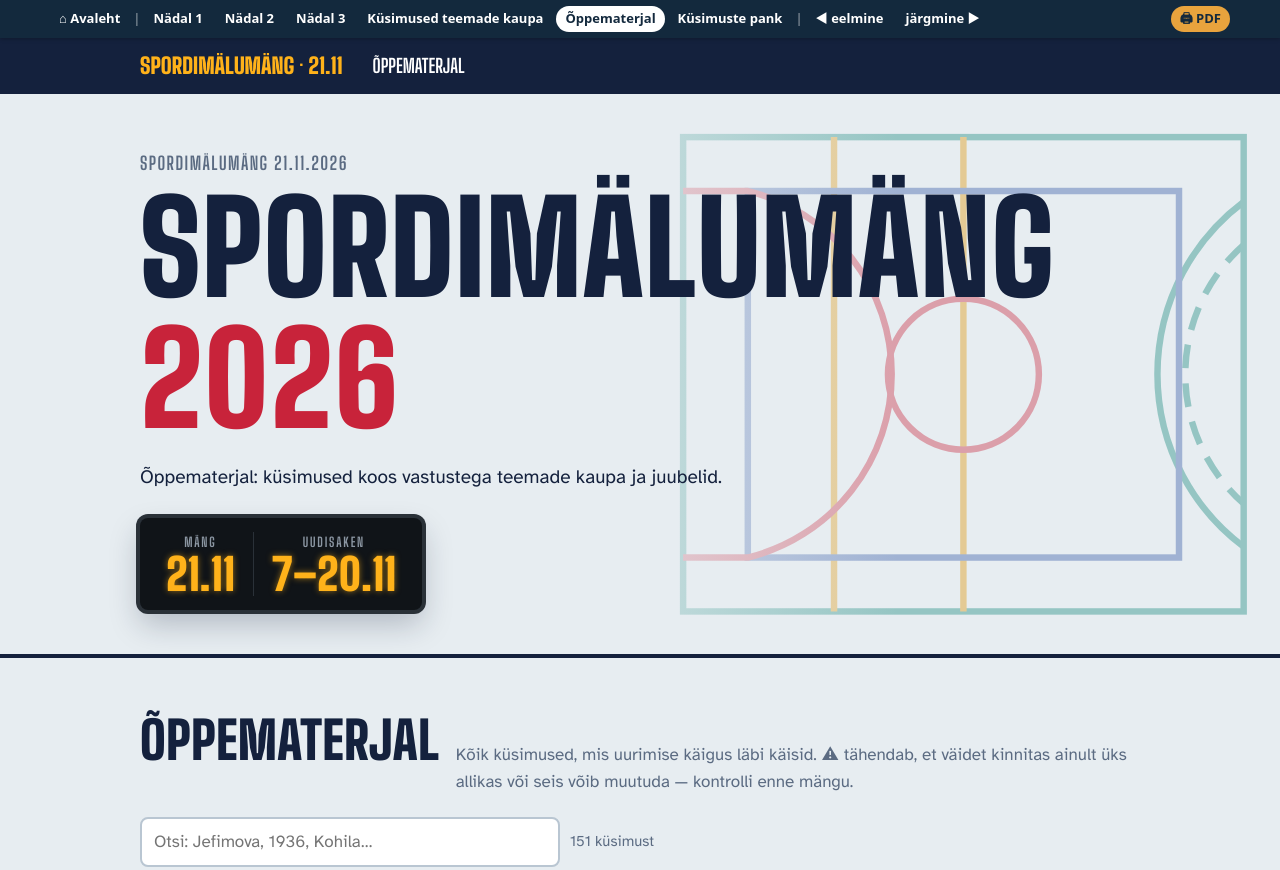
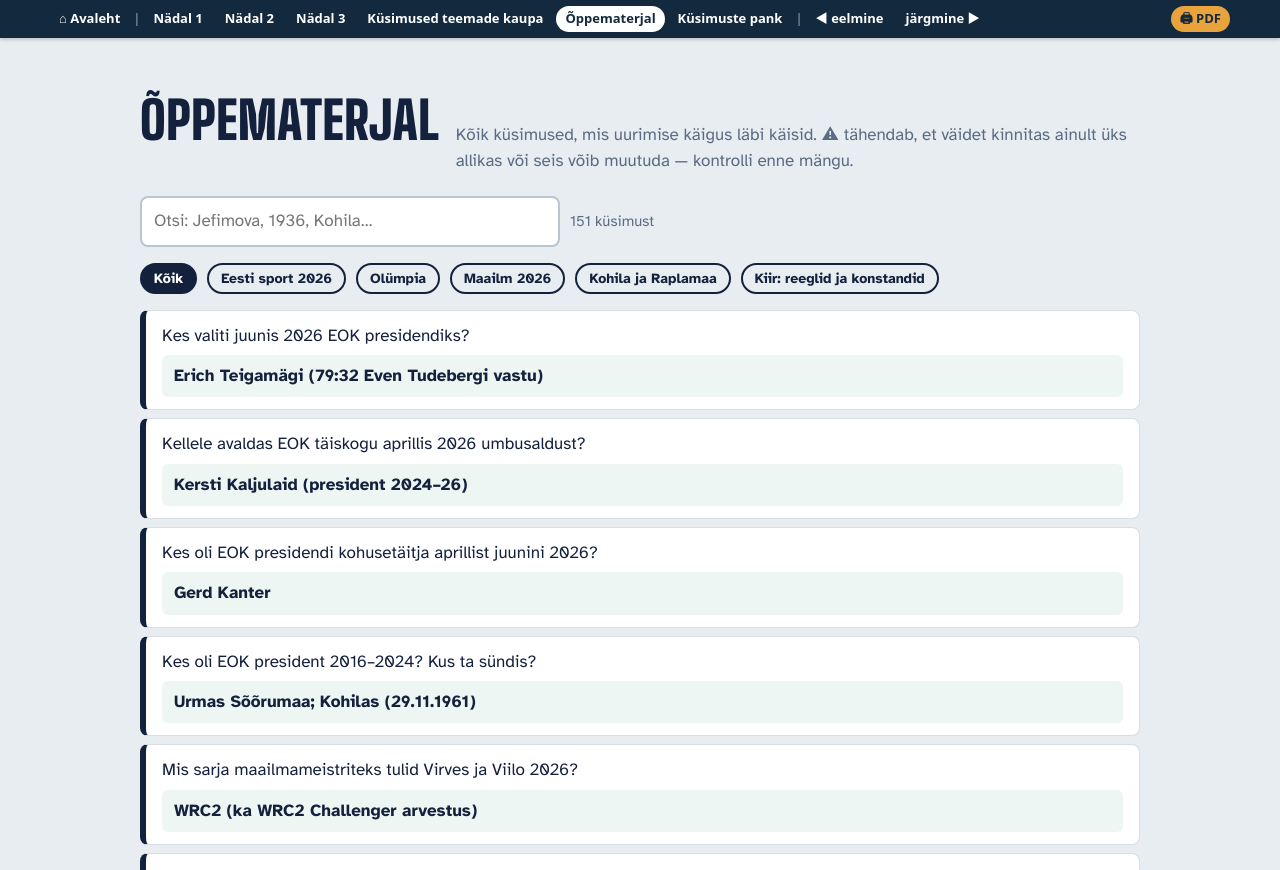
Before and after one commit to r1ek/malumang-2026, a plain HTML site: page oppematerjal.html in a window 1280 px wide. Shown: the top 870 px of the page. Drawn offline with Linux system fonts and the light colour scheme.

Commit message:
Õppematerjali päis eemaldatud

```diff
--- a/oppematerjal.html
+++ b/oppematerjal.html
@@ -168,37 +168,6 @@ function cur(){var c=document.querySelector('.mmnav-cur');if(c&&c.parentNode.scr
 if(document.readyState==='loading')document.addEventListener('DOMContentLoaded',function(){fix();cur();openHash();});else{fix();cur();openHash();}
 window.addEventListener('load',fix);window.addEventListener('resize',fix);window.addEventListener('hashchange',openHash);})();</script></head>
 <body><div class="mmnav-bar" role="navigation" aria-label="Materjalid"><div class="mmnav-in"><a href="index.html">⌂ Avaleht</a><span class="mmnav-sep">|</span><a href="nadal-1.html">Nädal 1</a><a href="nadal-2.html">Nädal 2</a><a href="nadal-3.html">Nädal 3</a><a href="teemad.html">Küsimused teemade kaupa</a><a href="oppematerjal.html" class="mmnav-cur" aria-current="page">Õppematerjal</a><a href="kusimuste-pank.html">Küsimuste pank</a><span class="mmnav-sep">|</span><a href="teemad.html">◀ eelmine</a><a href="kusimuste-pank.html">järgmine ▶</a><a class="mmnav-pdf" href="koik-materjalid.pdf" target="_blank" rel="noopener">🖨 PDF</a></div></div>
-<nav aria-label="Lehe osad"><div class="wrap">
-  <span class="brand">SPORDIMÄLUMÄNG · 21.11</span>
-  <a href="#oppematerjal">Õppematerjal</a>
-</div></nav>
-
-<header class="hero">
-  <svg class="court" viewBox="0 0 1200 520" preserveAspectRatio="xMidYMid slice" aria-hidden="true">
-    <defs><linearGradient id="fade" x1="0" x2="1"><stop offset=".35" stop-color="#E7EDF1"/><stop offset=".7" stop-color="#E7EDF1" stop-opacity="0"/></linearGradient></defs><rect width="1200" height="520" fill="#E7EDF1"/>
-    <g fill="none" stroke-width="6" opacity=".38">
-      <rect x="640" y="40" width="520" height="440" stroke="#13877B"/>
-      <path d="M1160 140 A160 160 0 0 0 1160 380" stroke="#13877B" stroke-dasharray="22 14"/>
-      <path d="M1160 100 A200 200 0 0 0 1160 420" stroke="#13877B"/>
-      <line x1="900" y1="40" x2="900" y2="480" stroke="#E09400"/>
-      <line x1="780" y1="40" x2="780" y2="480" stroke="#E09400"/>
-      <rect x="700" y="90" width="400" height="340" stroke="#2F55A4"/>
-      <circle cx="900" cy="260" r="70" stroke="#C8233A"/>
-      <path d="M640 90 L700 90 A175 175 0 0 1 700 430 L640 430" stroke="#C8233A"/>
-    </g>
-    <rect width="1200" height="520" fill="url(#fade)"/>
-  </svg>
-  <div class="wrap">
-    <div class="eyebrow">Spordimälumäng 21.11.2026</div>
-    <h1>Spordi&shy;mälumäng <span>2026</span></h1>
-    <p class="lead">Õppematerjal: küsimused koos vastustega teemade kaupa ja juubelid.</p>
-    <div class="board" role="group" aria-label="Mängu andmed">
-      <div class="cell"><div class="lbl">Mäng</div><div class="val">21.11</div></div>
-      <div class="cell"><div class="lbl">Uudisaken</div><div class="val">7–20.11</div></div>
-    </div>
-  </div>
-</header>
-
 <main>
 <section id="oppematerjal"><div class="wrap">
   <div class="sec-head"><h2>Õppematerjal</h2><p>Kõik küsimused, mis uurimise käigus läbi käisid. ⚠ tähendab, et väidet kinnitas ainult üks allikas või seis võib muutuda — kontrolli enne mängu.</p></div>
```
Also changed, not shown: _print/oppematerjal.html (+0 -31 lines), 1 other file.
